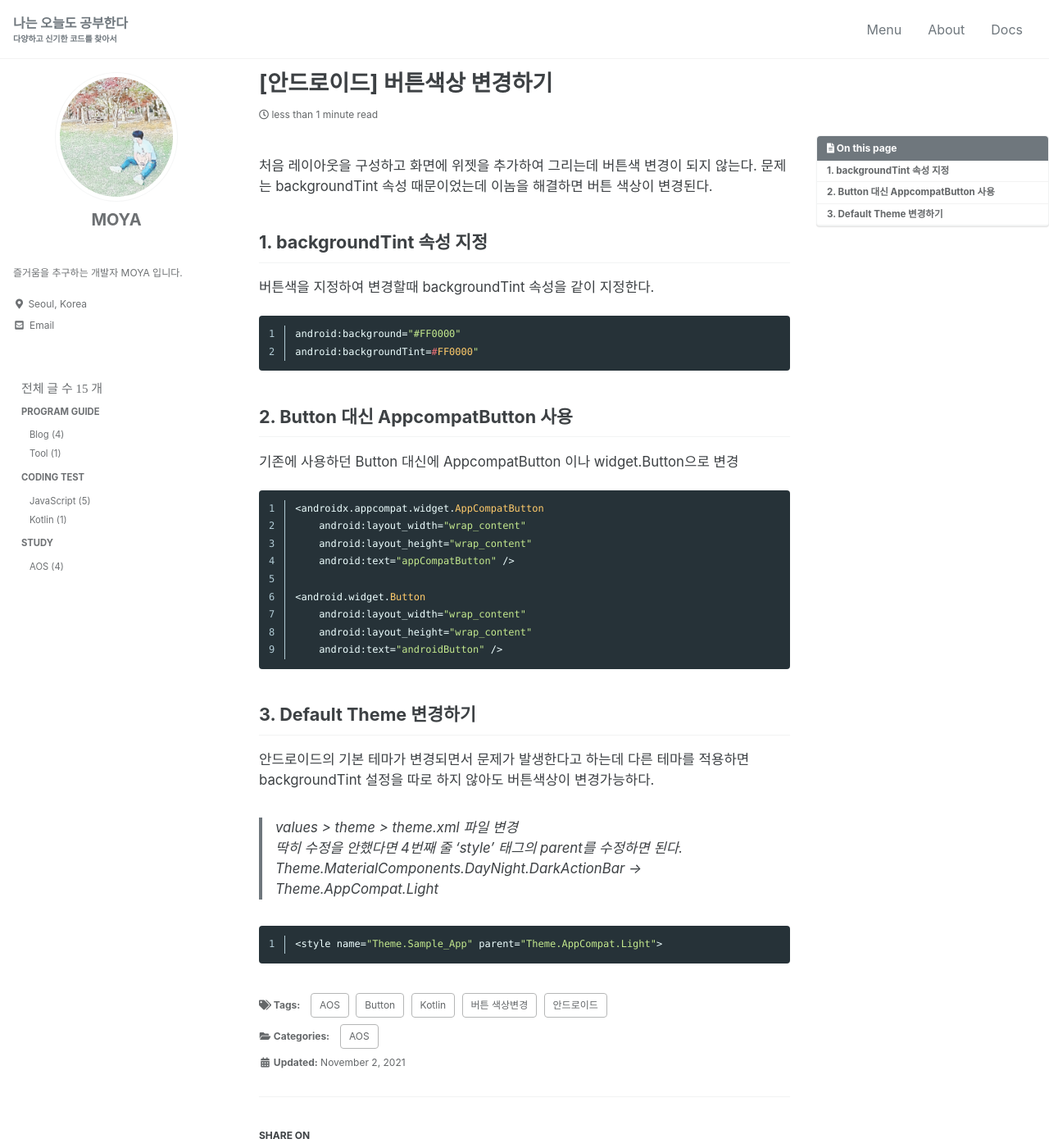
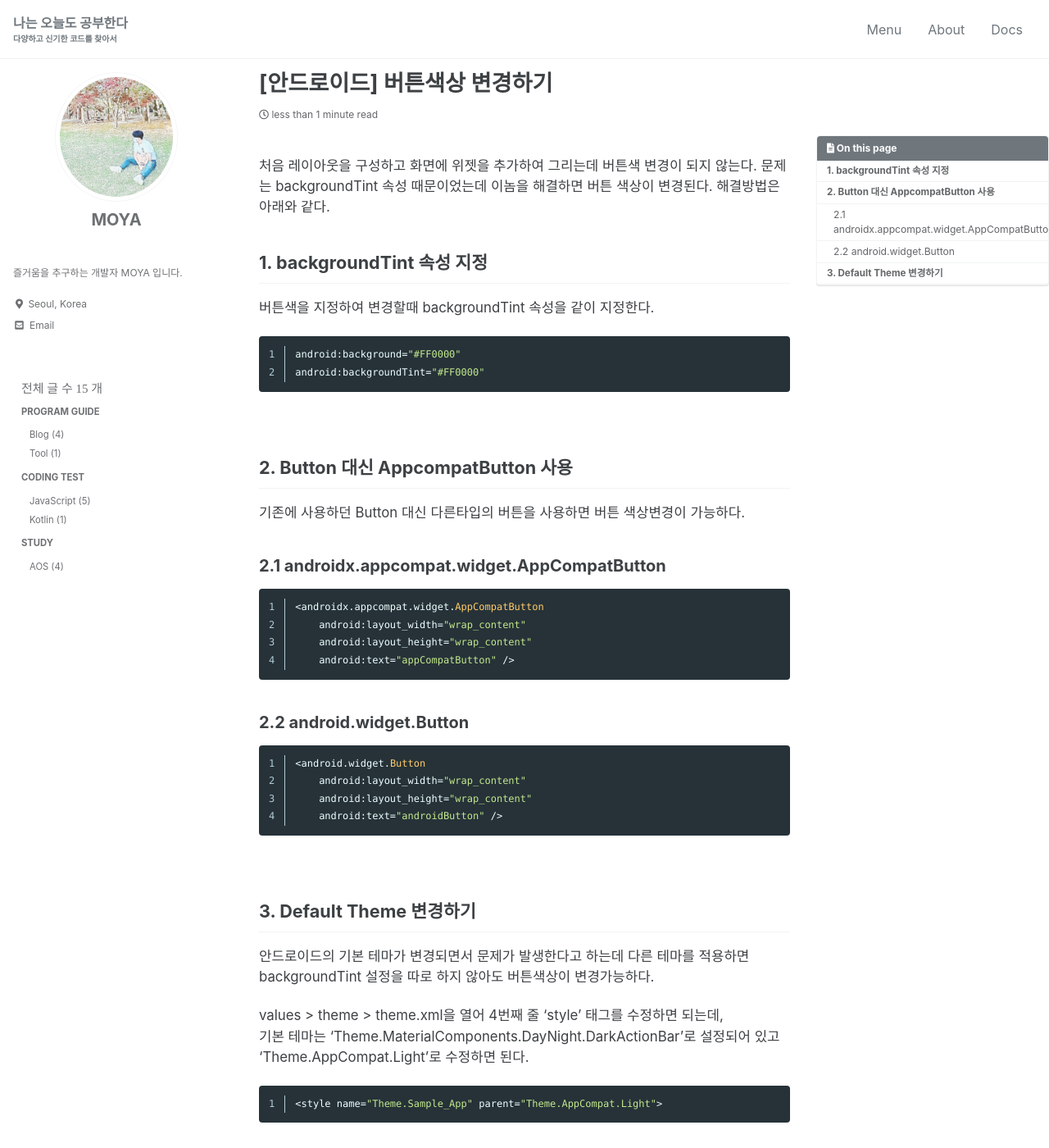
Before and after one commit to kdc7140/kdc7140.github.io, a Jekyll site: the page built from _posts/study/2021-11-02-kotlin004.md, in a window 1280 px wide and 1400 px high. Shown: the whole window at 82% size. Built offline with Jekyll 4.4.1, drawn with Linux system fonts in a browser that asks for light colours; cached includes are drawn as plain includes; some web fonts are replaced.

Commit message:
add post

````diff
--- a/_posts/study/2021-11-02-kotlin004.md
+++ b/_posts/study/2021-11-02-kotlin004.md
@@ -17,6 +17,8 @@ tags:
 <br/>
 처음 레이아웃을 구성하고 화면에 위젯을 추가하여 그리는데 버튼색 변경이 되지 않는다.
 문제는 backgroundTint 속성 때문이었는데 이놈을 해결하면 버튼 색상이 변경된다.
+해결방법은 아래와 같다.
+
 
 ## 1. backgroundTint 속성 지정
 
@@ -24,25 +26,32 @@ tags:
 
 ```kotlin
 android:background="#FF0000"
-android:backgroundTint=#FF0000"
+android:backgroundTint="#FF0000"
 ```
-
+<br/>
 
 ## 2. Button 대신 AppcompatButton 사용
 
-기존에 사용하던 Button 대신에 AppcompatButton 이나 widget.Button으로 변경
+기존에 사용하던 Button 대신 다른타입의 버튼을 사용하면 버튼 색상변경이 가능하다.
+
+### 2.1 androidx.appcompat.widget.AppCompatButton
 
 ```kotlin
 <androidx.appcompat.widget.AppCompatButton
     android:layout_width="wrap_content"
     android:layout_height="wrap_content"
     android:text="appCompatButton" />
+```
 
+### 2.2 android.widget.Button
+
+```kotlin
 <android.widget.Button
     android:layout_width="wrap_content"
     android:layout_height="wrap_content"
     android:text="androidButton" />
 ```
+<br/>
 
 
 ## 3. Default Theme 변경하기
@@ -50,9 +59,10 @@ android:backgroundTint=#FF0000"
 안드로이드의 기본 테마가 변경되면서 문제가 발생한다고 하는데 다른 테마를 적용하면 backgroundTint 설정을
 따로 하지 않아도 버튼색상이 변경가능하다.
 
-> values > theme > theme.xml 파일 변경<br/>
-> 딱히 수정을 안했다면 4번째 줄 'style' 태그의 parent를 수정하면 된다.<br/>
-> Theme.MaterialComponents.DayNight.DarkActionBar -> Theme.AppCompat.Light
+values > theme > theme.xml을 열어 4번째 줄 'style' 태그를 수정하면 되는데,<br/>
+기본 테마는 'Theme.MaterialComponents.DayNight.DarkActionBar'로 설정되어 있고
+'Theme.AppCompat.Light'로 수정하면 된다.
+
 
 ```kotlin
 <style name="Theme.Sample_App" parent="Theme.AppCompat.Light">
````
